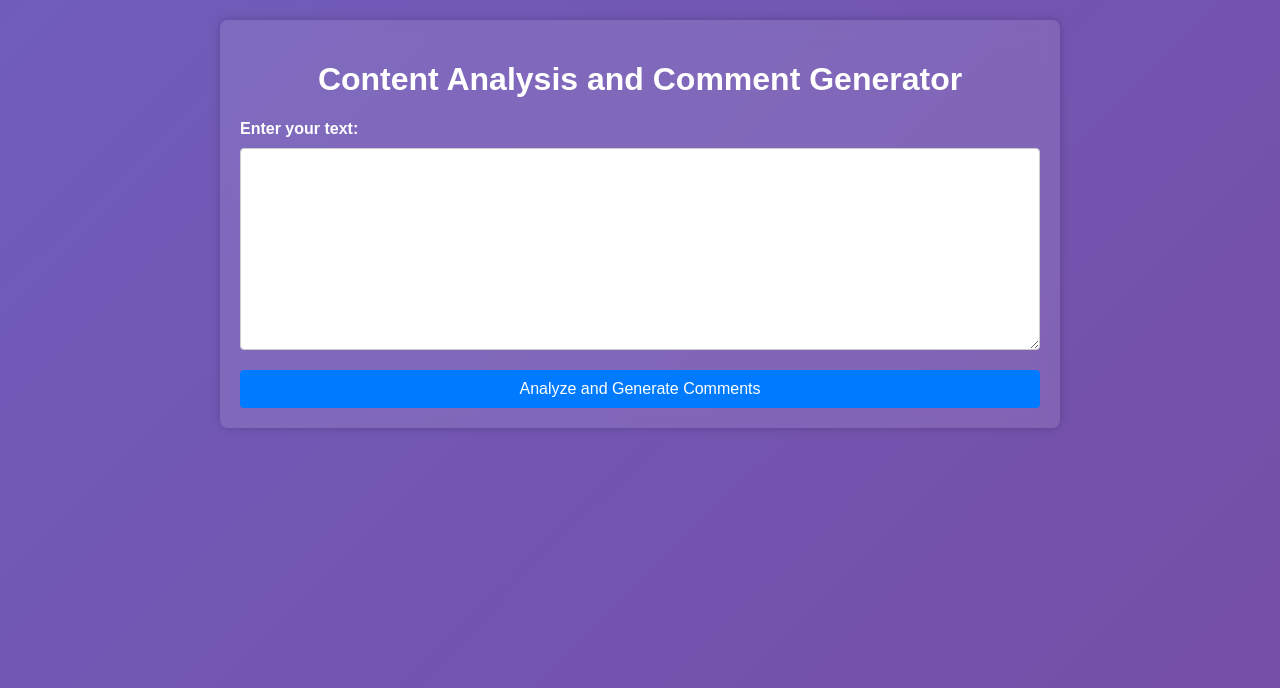
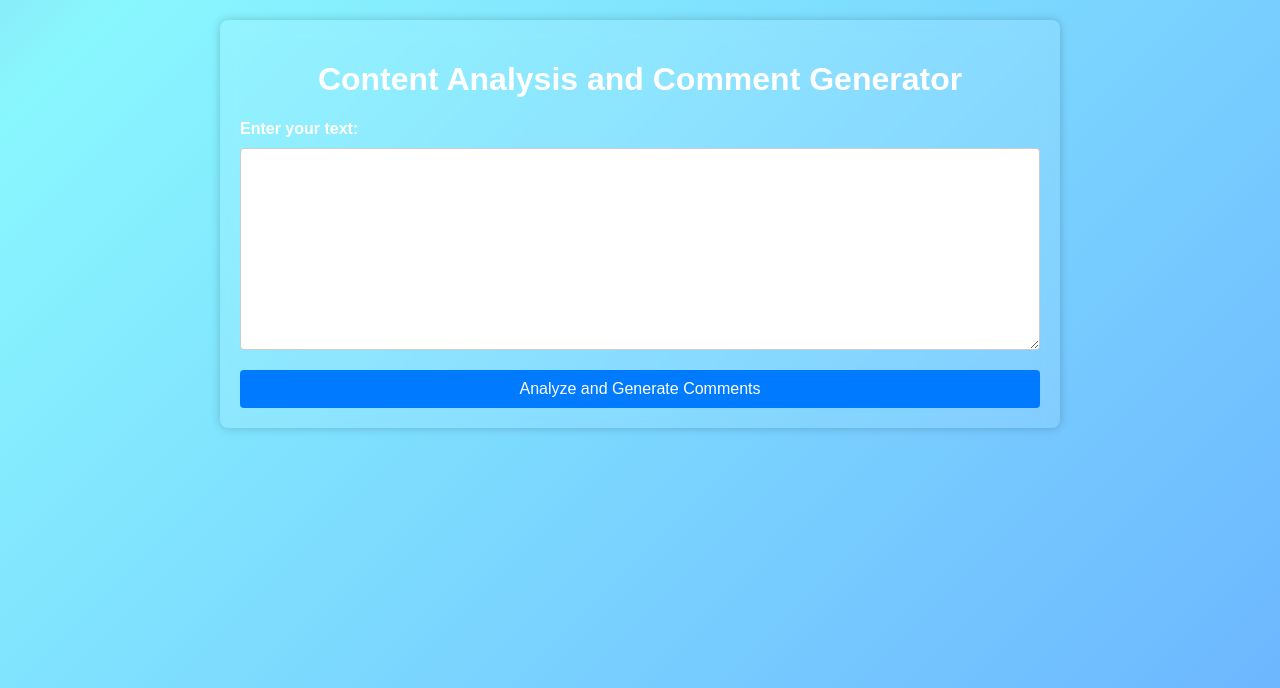
Before and after one commit to Harshit-code-tech/mentorness, a Flask app: page / in a window 1280 px wide. Shown: the top 688 px of the page. Run offline with Flask 3, Linux system fonts and the light colour scheme.

Commit message:
gui update

```diff
--- a/mentorness/artificial intelligence/comment_generator/static/css/style.css
+++ b/mentorness/artificial intelligence/comment_generator/static/css/style.css
@@ -1,6 +1,6 @@
 body {
     font-family: Arial, sans-serif;
-    background: linear-gradient(135deg, #667eea, #764ba2);
+    background: linear-gradient(135deg, #667eea, #764ba2, #89f7fe, #66a6ff);
     background-size: 400% 400%;
     animation: gradientBackground 15s ease infinite;
     margin: 0;
```
Also changed, not shown: other parts of mentorness/artificial intelligence/comment_generator/static/css/style.css (+1 -0 lines).
